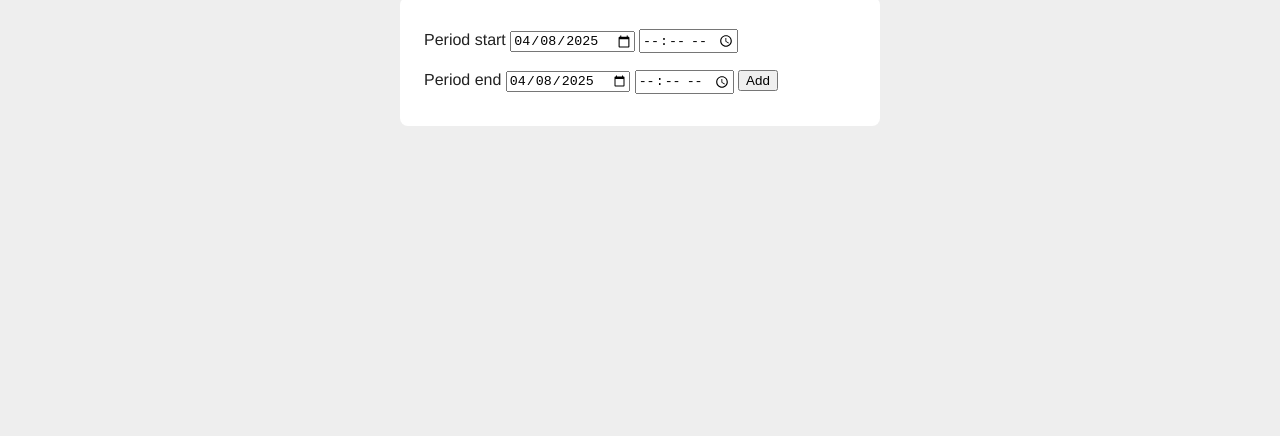
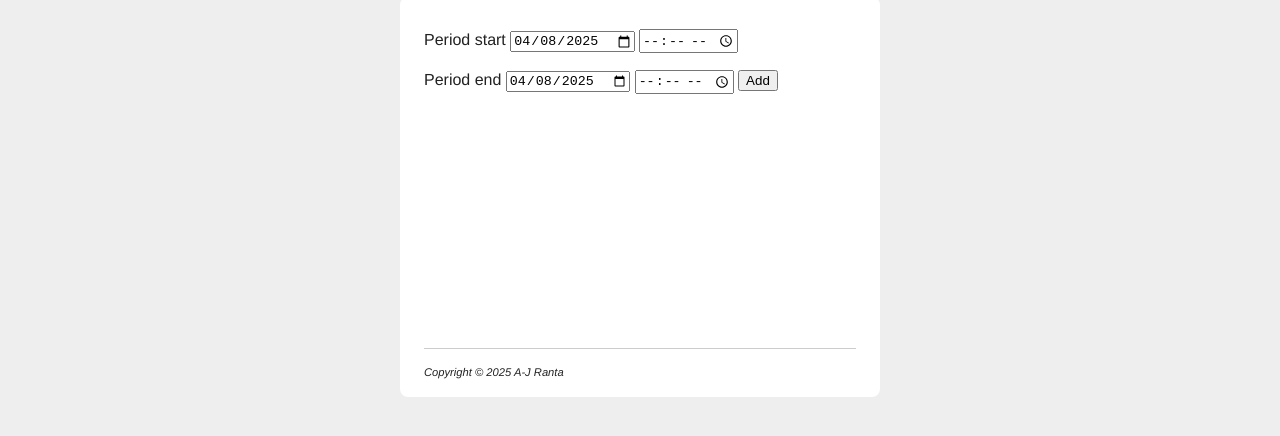
Before and after one commit to ajjr/worktimelog, a website built with webpack: page index.html in a window 1280 px wide. Shown: the part 112-548 px from the top of the page. Built offline with nearby package versions, Linux system fonts and the light colour scheme.

Commit message:
Copyright message

```diff
--- a/css/style.css
+++ b/css/style.css
@@ -246,8 +246,6 @@ textarea {
 }
 
 
-
-
 :root {
   --brand-color: #0072b0;
   --column-width: 480px;
@@ -289,4 +287,20 @@ body {
   padding: 1em 1.5rem;
   background-color: #fff;
   border-radius: 0.5em;
+  min-block-size: 50vh;
+  position: relative;
 }
+
+.copyright-block {
+  inline-size: 100%;
+  padding: 1em 1.5rem;
+  position: absolute;
+  bottom: 0;
+  left: 0;
+}
+
+.copyright {
+  margin: 0 auto;
+  font-size: 0.7rem;
+  font-style: italic;
+}
--- a/index.html
+++ b/index.html
@@ -28,11 +28,17 @@
   <header class="page-header">
     <h1>Time Entry</h1>
   </header>
-  <div class="container stack">
-    <main class="main">
+  <div class="container">
+    <main class="main stack">
       <x-time-entry-component></x-time-entry-component>
+
+      <div class="copyright-block">
+        <hr>
+        <div class="copyright">
+          Copyright &copy; 2025 A-J Ranta
+        </div>
+      </div>
     </main>
   </div>
-
 </body>
 </html>
```
